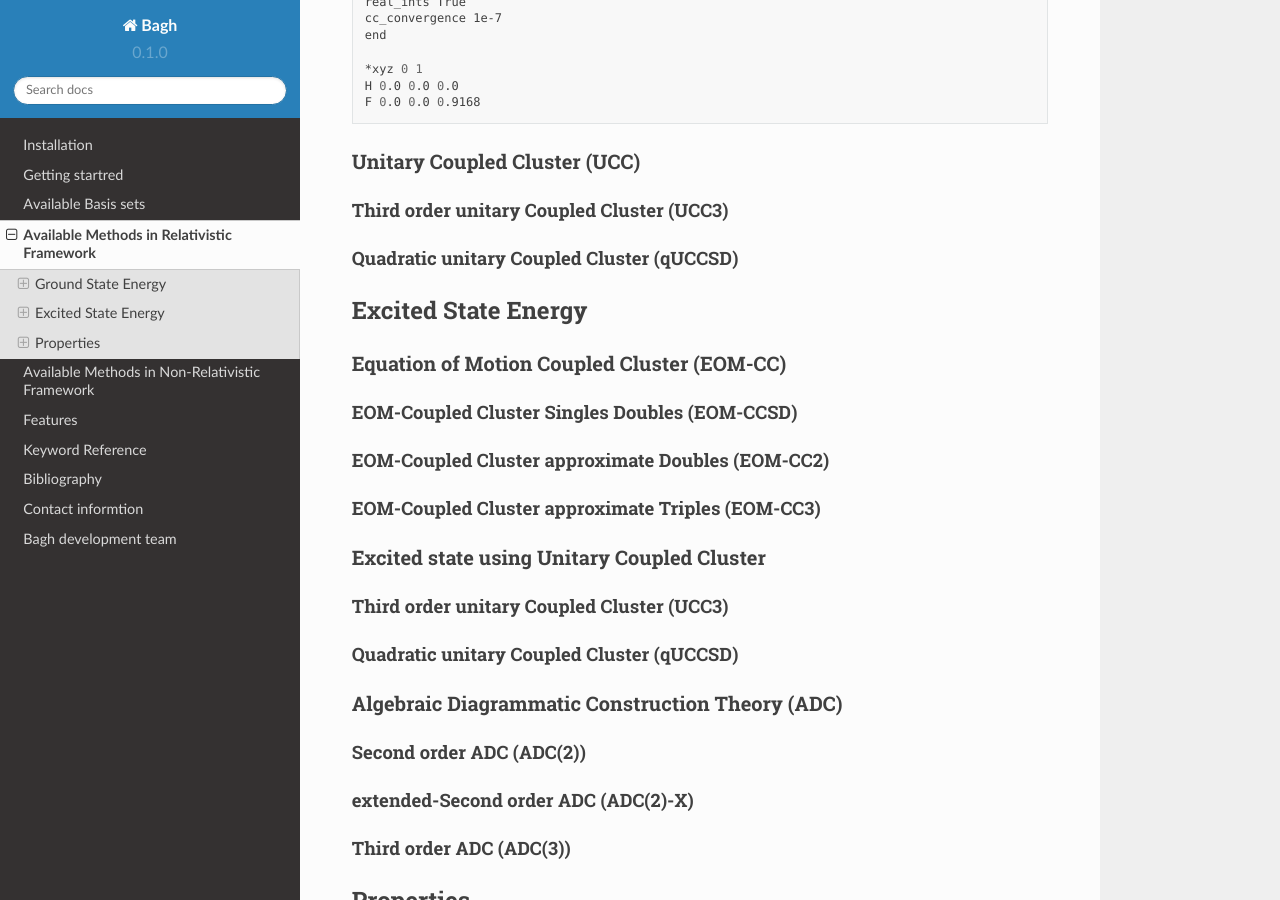
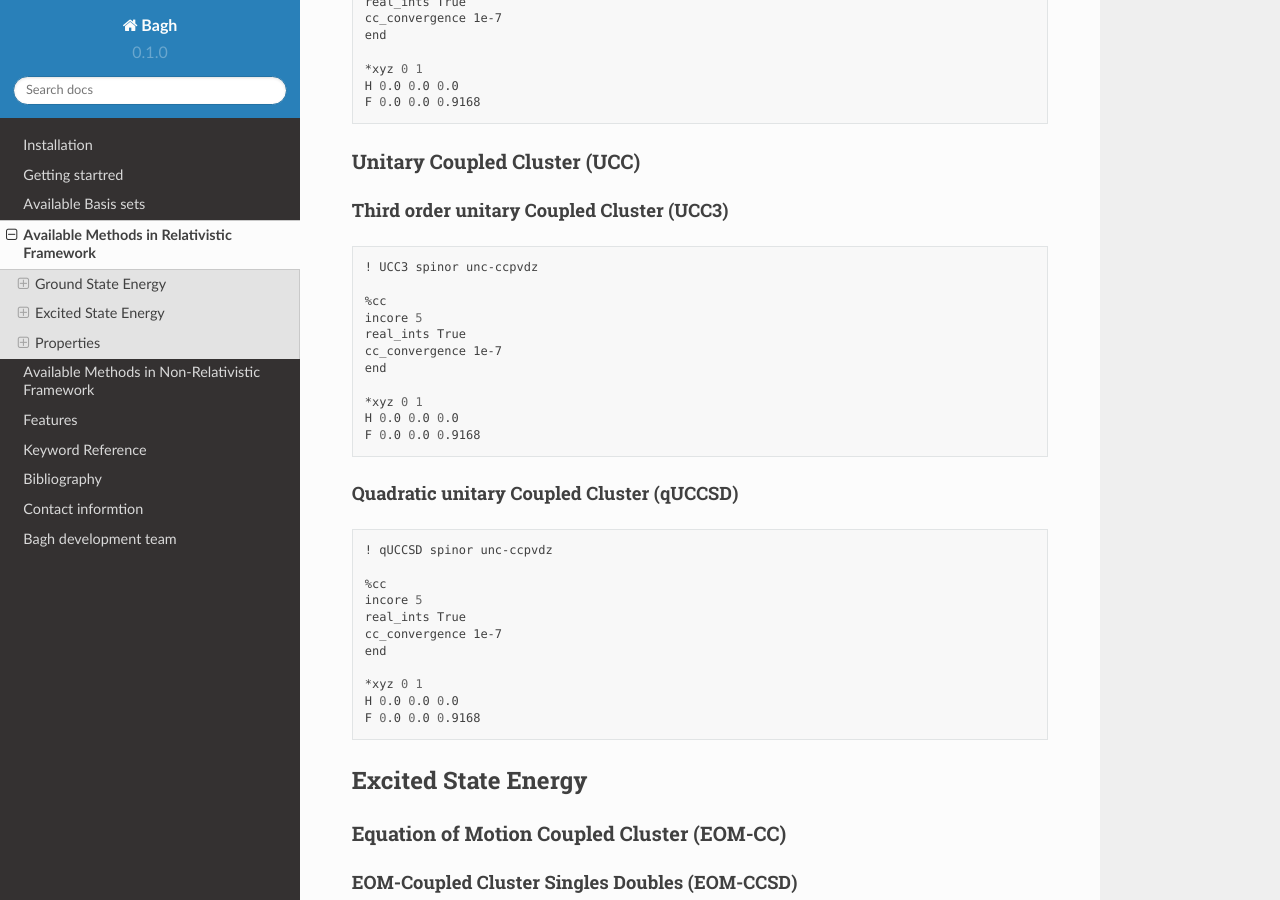
Before and after one commit to achintya007/bagh_doc, a Sphinx documentation site: the page built from docs/source/methods_relativistic.rst, in a window 1280 px wide and 900 px high, scrolled down 1010 px. Built offline with Sphinx 7.4.7 and the Read the Docs theme 2.0.0, drawn with Linux system fonts in a browser that asks for light colours.

Commit message:
Update methods_relativistic.rst

```diff
--- a/docs/source/methods_relativistic.rst
+++ b/docs/source/methods_relativistic.rst
@@ -74,8 +74,37 @@
 ===================================
 Third order unitary Coupled Cluster (UCC3)
 ------------------------------------------
+
+.. code-block:: shell
+
+   ! UCC3 spinor unc-ccpvdz
+
+   %cc
+   incore 5
+   real_ints True
+   cc_convergence 1e-7
+   end
+
+   *xyz 0 1
+   H 0.0 0.0 0.0
+   F 0.0 0.0 0.9168
+
 Quadratic unitary Coupled Cluster (qUCCSD)
 ------------------------------------------
+
+.. code-block:: shell
+
+   ! qUCCSD spinor unc-ccpvdz
+
+   %cc
+   incore 5
+   real_ints True
+   cc_convergence 1e-7
+   end
+
+   *xyz 0 1
+   H 0.0 0.0 0.0
+   F 0.0 0.0 0.9168
 
 ********************
 Excited State Energy
```
